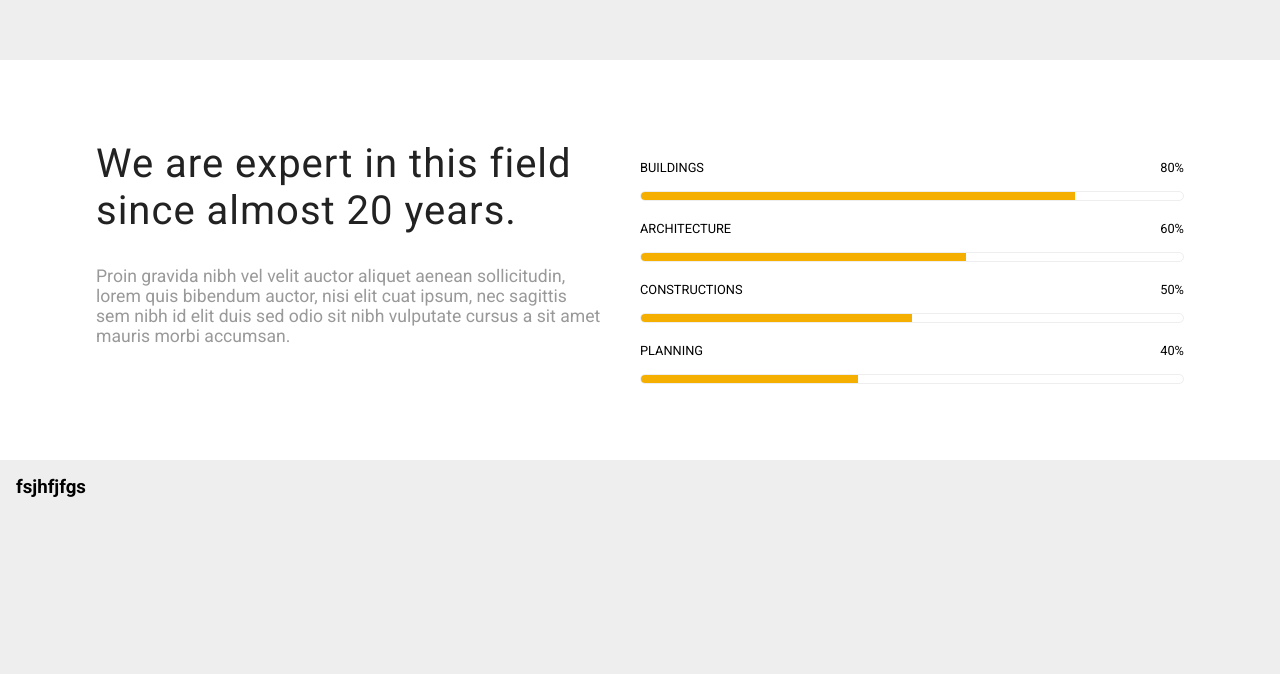
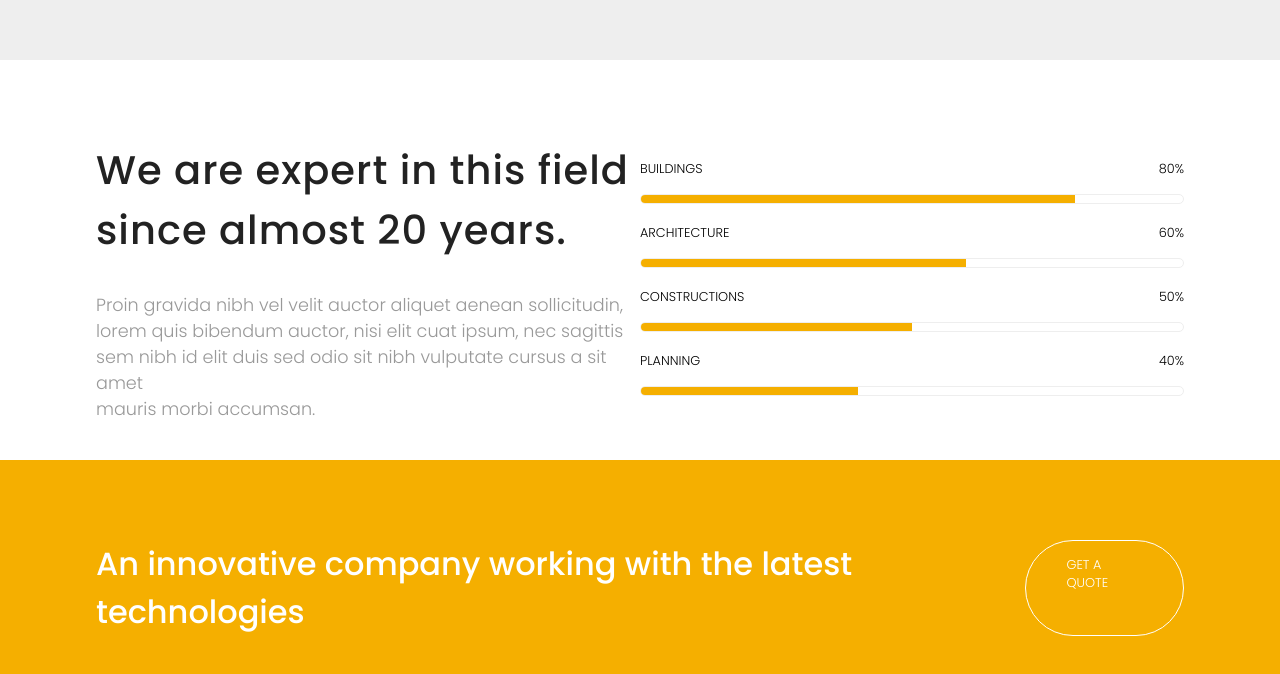
Before and after one commit to emmypuch/cobuild, a Vue app: page / in a window 1280 px wide. Shown: the part 2104-2778 px from the top of the page. Built offline with nearby package versions, Linux system fonts and the light colour scheme.

Commit message:
modified responsive styling

```diff
--- a/src/App.vue
+++ b/src/App.vue
@@ -5,23 +5,23 @@
 </template>
 
 <script>
-import Home from './components/Home'
+import Home from "./components/Home";
 export default {
-  name: 'App',
+  name: "App",
   components: {
-    Home
-  }
-}
+    Home,
+  },
+};
 </script>
 
 <style>
-@import url('https://fonts.googleapis.com/css2?family=Roboto:wght@400;700&display=swap');
+@import url("https://fonts.googleapis.com/css2?family=Poppins:wght@300;500;700&display=swap");
 
 * {
   margin: 0;
   padding: 0;
   box-sizing: border-box;
-  font-family: 'Roboto', sans-serif;
+  font-family: "Poppins", sans-serif;
 }
 
 #app {
--- a/src/components/Home.vue
+++ b/src/components/Home.vue
@@ -204,6 +204,13 @@
         </div>
       </div>
     </section>
+
+    <div class="background-container">
+      <div class="background-content">
+        <h4>An innovative company working with the latest technologies</h4>
+        <a href="#">Get A Quote</a>
+      </div>
+    </div>
 
     <section class="testimonial" id="testimonial">
       <h3>fsjhfjfgs</h3>
@@ -427,7 +434,7 @@ div.icon img {
 }
 
 div.icon-heading h5 {
-  color: #222;
+  color: #f5af00;
   font-size: 1.1rem;
   font-weight: 400;
   letter-spacing: 1px;
@@ -439,6 +446,7 @@ div.icon-heading p {
   color: #999;
   font-size: 0.8rem;
   padding-top: 1rem;
+  text-align: center;
 }
 
 /* Work styling */
@@ -610,23 +618,62 @@ div.wrap h6 {
   padding-bottom: 1rem;
 }
 
+/* Background styling */
+
+div.background-container {
+  background: #f5af00;
+  padding-top: 5rem;
+  padding-left: 6rem;
+  padding-right: 6rem;
+  padding-bottom: 5rem;
+}
+
+div.background-content {
+  display: flex;
+  justify-content: space-around;
+}
+
+div.background-content h4 {
+  font-size: 2rem;
+  font-weight: 400;
+  color: #fff;
+}
+
+div.background-content a {
+  padding: 15px 40px;
+  background: transparent;
+  border: 1px solid #fff;
+  color: #fff;
+  text-transform: uppercase;
+  font-size: 0.8rem;
+  font-weight: 300;
+  border-radius: 50px;
+  text-decoration: none;
+  transition: background 0.4s;
+}
+
+div.background-content a:hover {
+  background: #fff;
+  color: #f5af00;
+}
+
 /* Responsiveness Styling */
 
 @media screen and (max-width: 768px) {
   section.hero {
-    padding: 15em 0.4em;
+    padding: 16em 0.6em;
   }
 
   section.hero h2 {
     padding-top: 1em;
-    font-size: 2.2rem;
+    font-size: 1.9rem;
     line-height: 0;
     letter-spacing: 0;
     text-align: center;
   }
 
   div.par p {
-    font-size: 0.9rem;
+    font-size: 0.7rem;
     line-height: 0;
     letter-spacing: 0;
   }
@@ -636,7 +683,7 @@ div.wrap h6 {
     padding-top: 5rem;
     padding-left: 3rem;
     padding-right: 3rem;
-    padding-bottom: 65rem;
+    padding-bottom: 70rem;
   }
 
   div.service-heading h3,
@@ -646,7 +693,8 @@ div.wrap h6 {
 
   div.service-heading p,
   div.work-heading p {
-    font-size: 0.587rem;
+    font-size: 0.5rem;
+    padding-bottom: 1rem;
   }
 
   div.service-icons-container {
@@ -694,7 +742,6 @@ div.wrap h6 {
   }
 
   div.image-content {
-    /* position: relative; */
     width: 70%;
     margin: 0.8rem;
   }
@@ -718,17 +765,44 @@ div.wrap h6 {
   }
 
   div.skill-heading h4 {
-    font-size: 1.5rem;
+    font-size: 1.4rem;
     text-align: center;
   }
 
   div.skill-heading p {
-    font-size: 0.7rem;
+    font-size: 0.6rem;
     text-align: center;
   }
 
   div.skill-progress {
     padding-top: 1.2rem;
+  }
+
+  /* Background */
+
+  div.background-container {
+    padding-top: 5rem;
+    padding-left: 3rem;
+    padding-right: 3rem;
+    padding-bottom: 5rem;
+  }
+
+  div.background-content {
+    display: flex;
+    flex-direction: column;
+  }
+
+  div.background-content h4 {
+    font-size: 1.5rem;
+    text-align: center;
+    padding-bottom: 1rem;
+  }
+
+  div.background-content a {
+    padding: 15px 40px;
+    text-align: center;
+    font-size: 0.8rem;
+    margin-top: 1.2rem;
   }
 }
 
@@ -782,7 +856,7 @@ div.wrap h6 {
 
   /* services */
   section.services {
-    padding-bottom: 60rem;
+    padding-bottom: 65rem;
   }
 
   div.service-heading h3 {
@@ -836,11 +910,21 @@ div.wrap h6 {
   }
 
   div.skill-heading h4 {
-    font-size: 1.2rem;
+    font-size: 0.8rem;
   }
 
   div.skill-heading p {
-    font-size: 0.5rem;
+    font-size: 0.4rem;
+  }
+
+  /* background */
+
+  div.background-content h4 {
+    font-size: 1rem;
+  }
+
+  div.background-content a {
+    font-size: 0.8rem;
   }
 }
 </style>
```
